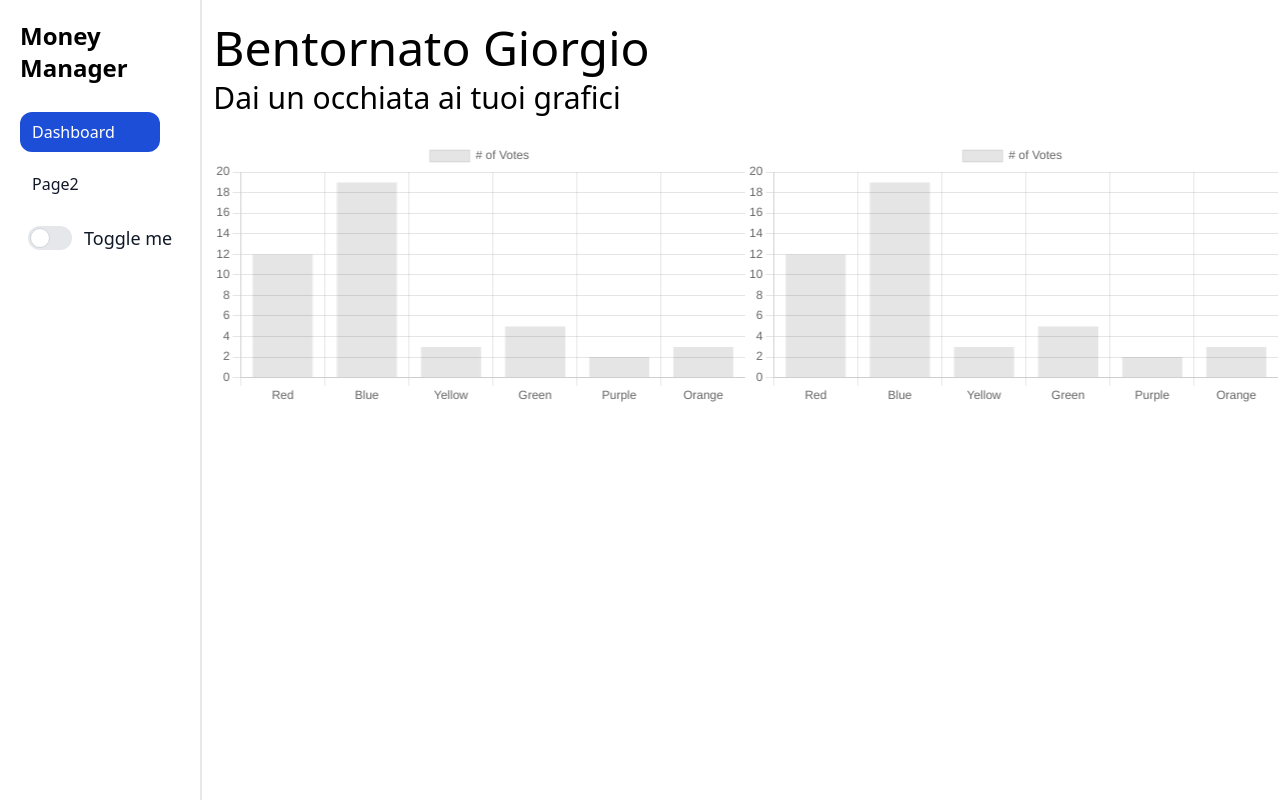
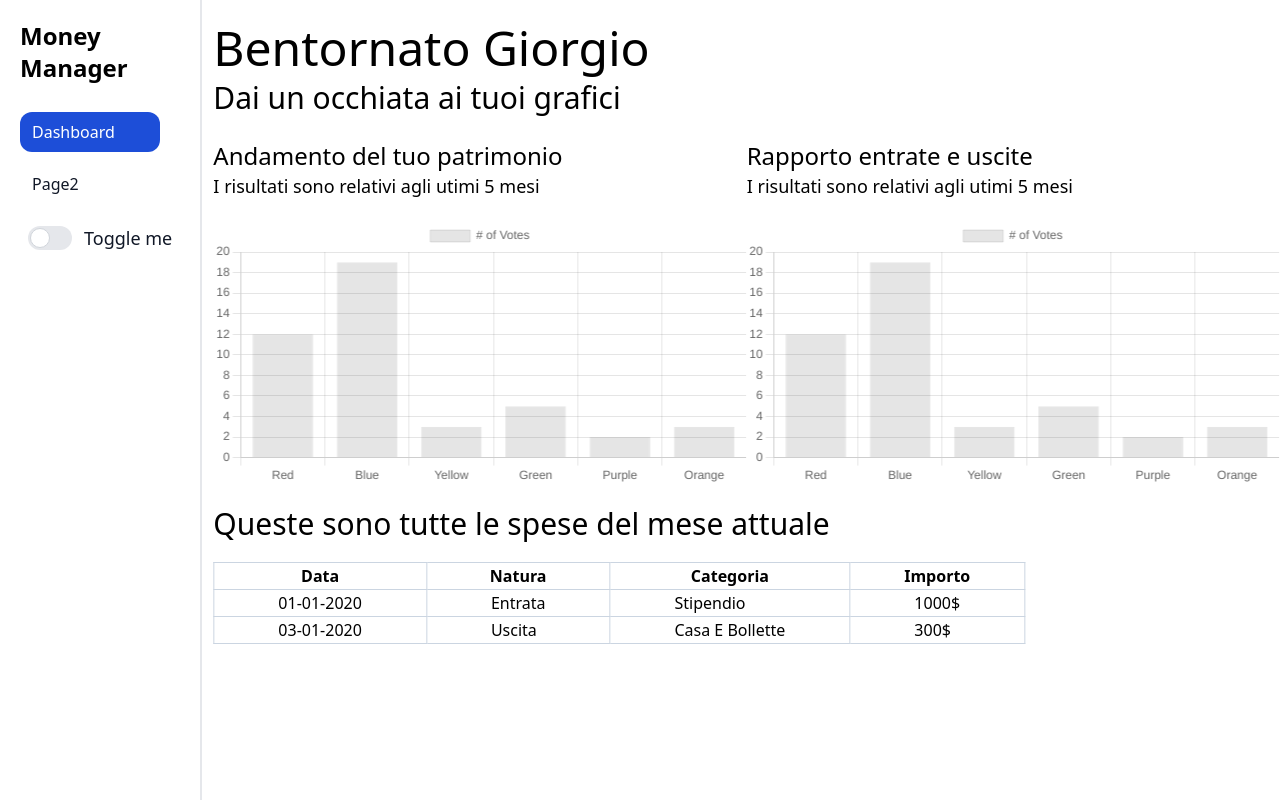
Before and after one commit to BacaroTech/Money-dashboard, an Angular app in the folder FE/: page /dashboard in a window 1280 px wide. Built offline with nearby package versions, Linux system fonts and the light colour scheme.

Commit message:
created table for all month transaction and created file fo models

```diff
--- a/FE/src/app/app.module.ts
+++ b/FE/src/app/app.module.ts
@@ -8,6 +8,7 @@ import { MenuComponent } from './components/menu/menu.component';
 import { Error404Component } from './components/error404/error404.component';
 import { ToDarkComponent } from './components/to-dark/to-dark.component';
 import { HomeComponent } from './components/home/home.component';
+import { CashFlowComponent } from './components/cash-flow/cash-flow.component';
 
 
 @NgModule({
@@ -17,7 +18,8 @@ import { HomeComponent } from './components/home/home.component';
     MenuComponent,
     Error404Component,
     ToDarkComponent,
-    HomeComponent
+    HomeComponent,
+    CashFlowComponent
   ],
   imports: [
     BrowserModule,
--- /dev/null
+++ b/FE/src/app/components/cash-flow/cash-flow.component.html
@@ -0,0 +1,27 @@
+<section class="mt-5">
+    <h2 class="text-3xl mb-5">Queste sono tutte le spese del mese attuale</h2>
+    <table class="border-collapse border border-slate-400">
+        <thead>
+            <tr>
+                <th *ngFor="let title of titles"
+                class="border border-slate-300 capitalize">{{title}}</th>
+            </tr>
+        </thead>
+        <tbody>
+            <tr *ngFor="let data of datas" class="capitalize">
+                <td
+                    class="border border-slate-300 px-16">{{data.date}}
+                </td>
+                <td
+                    class="border border-slate-300 px-16">{{data.nature}}
+                </td>
+                <td
+                    class="border border-slate-300 px-16">{{data.category}}
+                </td>
+                <td
+                    class="border border-slate-300 px-16">{{data.import}}
+                </td>
+            </tr>
+        </tbody>
+    </table>
+</section>
--- /dev/null
+++ b/FE/src/app/components/cash-flow/cash-flow.component.ts
@@ -0,0 +1,25 @@
+import { Component, OnInit } from '@angular/core';
+import { cashFlow } from 'src/app/model/cashFlow';
+
+@Component({
+  selector: 'app-cash-flow',
+  templateUrl: './cash-flow.component.html',
+  styleUrls: ['./cash-flow.component.css']
+})
+export class CashFlowComponent implements OnInit {
+
+  constructor() { }
+
+  ngOnInit(): void {
+  }
+
+  titles: string[] = [
+    "Data", "Natura", "Categoria", "Importo"
+  ]
+
+  datas: cashFlow[] = [
+    {date: "01-01-2020", nature: "entrata", category: "stipendio", import: "1000$"},
+    {date: "03-01-2020", nature: "uscita", category: "casa e bollette", import: "300$"},
+  ]
+
+}
--- a/FE/src/app/components/home/home.component.html
+++ b/FE/src/app/components/home/home.component.html
@@ -5,10 +5,15 @@
     </div>
     <div id="mydashboard" class="grid grid-cols-10">
         <div class="col-span-5">
+            <h3 class="text-2xl">Andamento del tuo patrimonio</h3>
+            <p class="text-lg mb-5">I risultati sono relativi agli utimi 5 mesi</p>
             <canvas id="myChart"></canvas>
         </div>
         <div class="col-span-5">
+            <h3 class="text-2xl">Rapporto entrate e uscite</h3>
+            <p class="text-lg mb-5">I risultati sono relativi agli utimi 5 mesi</p>
             <canvas id="myChart2"></canvas>
         </div>
     </div>
+    <app-cash-flow></app-cash-flow>
 </section>
--- /dev/null
+++ b/FE/src/app/model/cashFlow.ts
@@ -0,0 +1,8 @@
+type cashFlow = {
+    date: string,
+    nature: string,
+    category: string,
+    import: string
+}
+
+export {cashFlow}
```
Also changed, not shown: FE/src/app/components/cash-flow/cash-flow.component.css (added).
